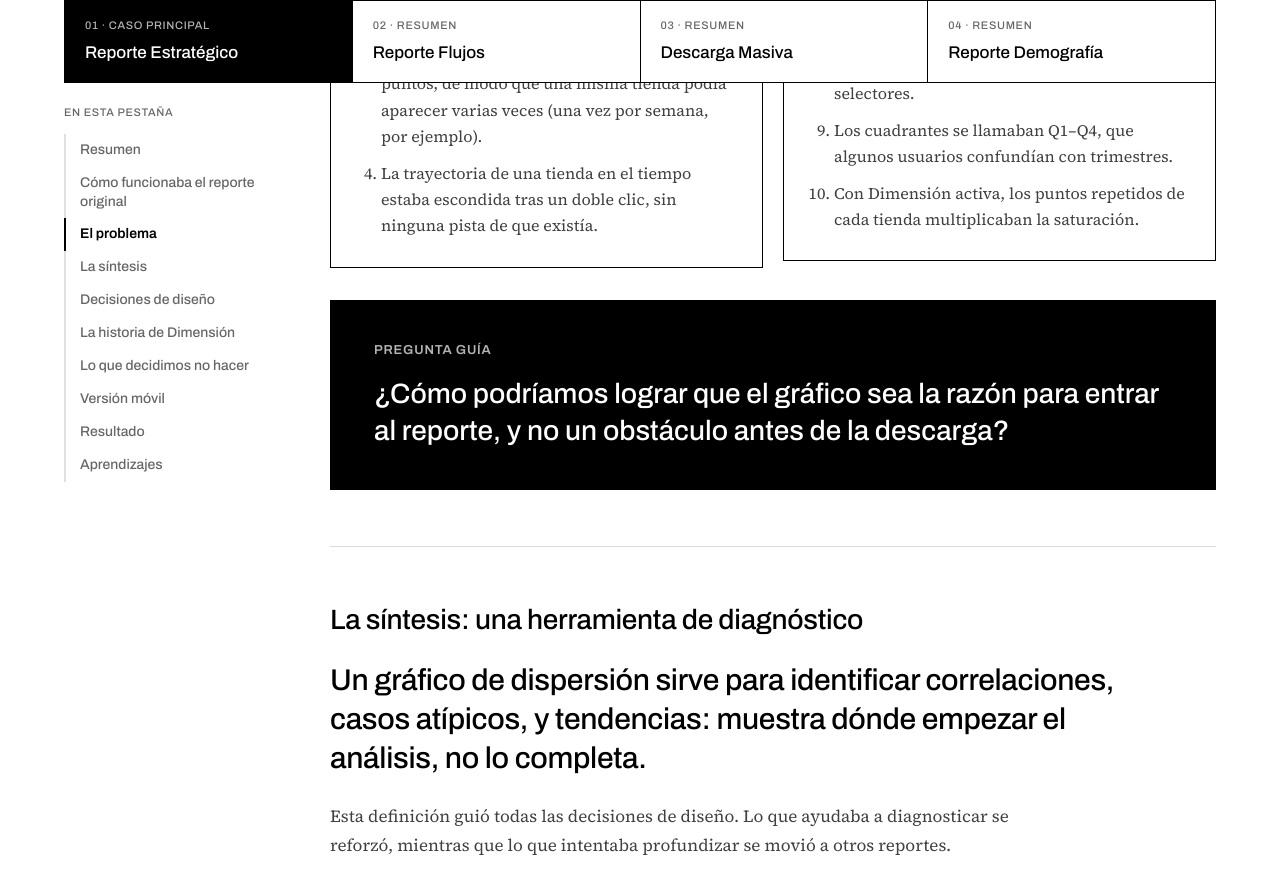
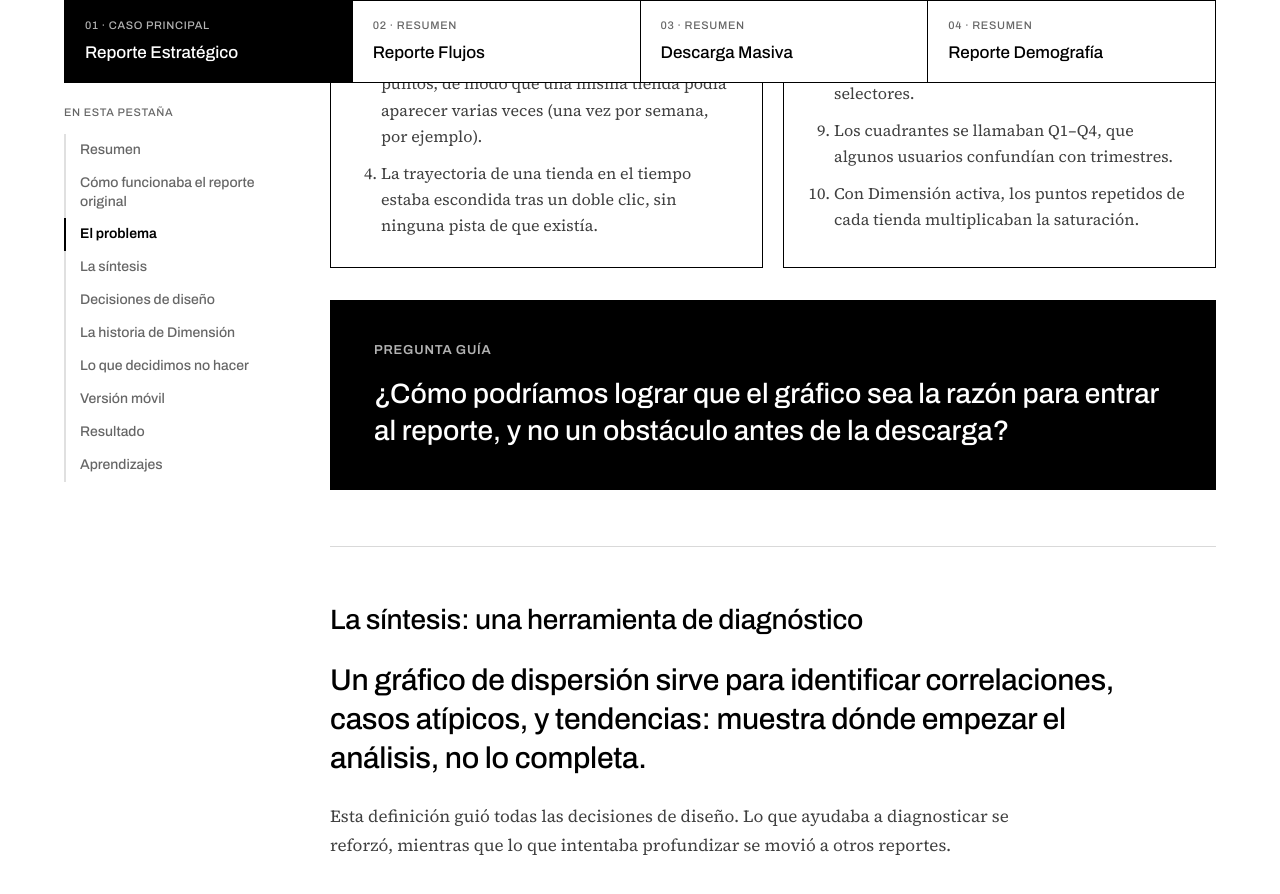
Before and after one commit to cathernandez/cathernandez.github.io, a Jekyll site: the page built from proyectos/plataforma-bi.html, in a window 1280 px wide and 900 px high, scrolled down 5083 px. Shown: the top 894 px of the window. Built offline with Jekyll 4.4.1, drawn with Linux system fonts in a browser that asks for light colours.

Commit message:
Reporte Estratégico: cajas de «El problema» con el mismo alto
Co-Authored-By: Claude Opus 5.5 <noreply@anthropic.com>
Claude-Session: https://claude.ai/code/session_01UYqgEbCiSSGF4VPAAjuLQ2

```diff
--- a/proyectos/plataforma-bi.html
+++ b/proyectos/plataforma-bi.html
@@ -99,7 +99,7 @@ scripts:
 <h3 class="fs-28" id="estrategico-problema-t" style="margin: 0; font-family: 'Archivo', sans-serif; font-weight: 500; font-size: 28px; line-height: 1.2; letter-spacing: -0.01em">El problema: un reporte de visualización usado para descargar una tabla</h3>
 <p style="margin: 0; color: rgba(0,0,0,0.75); line-height: 1.7; font-size: 17px; max-width: 720px">En el discovery descubrimos que los usuarios no usaban el gráfico: entraban al reporte solo para descargar la tabla de datos que había debajo.</p>
 <p style="margin: 0; color: rgba(0,0,0,0.75); line-height: 1.7; font-size: 17px; max-width: 720px">El gráfico no se usaba por dos razones: era difícil de configurar y difícil de leer.</p>
-<div class="pbi-cols pbi-cols--2" style="display: grid; grid-template-columns: repeat(2, minmax(0, 1fr)); gap: 20px; align-items: start">
+<div class="pbi-cols pbi-cols--2" style="display: grid; grid-template-columns: repeat(2, minmax(0, 1fr)); gap: 20px; align-items: stretch">
 <div class="pbi-pad" style="border: 1px solid #000; padding: 28px; display: flex; flex-direction: column; gap: 16px"><h4 style="margin: 0; font-family: 'Archivo', sans-serif; font-weight: 500; font-size: 20px">Difícil de configurar</h4><ol style="margin: 0; padding-left: 22px; color: rgba(0,0,0,0.75); line-height: 1.65; font-size: 16px; display: flex; flex-direction: column; gap: 10px"><li>Antes de ver algo útil había que definir cinco selectores: Vertical, Horizontal, Tamaño, Cuadrante y Dimensión.</li><li>Los selectores usaban conceptos sin explicación. No quedaba claro qué significaba poner un indicador en el "eje horizontal" o dividir el gráfico por la mediana.</li><li>El selector Dimensión era especialmente confuso: cambiaba la temporalidad de los puntos, de modo que una misma tienda podía aparecer varias veces (una vez por semana, por ejemplo).</li><li>La trayectoria de una tienda en el tiempo estaba escondida tras un doble clic, sin ninguna pista de que existía.</li></ol></div>
 <div class="pbi-pad" style="border: 1px solid #000; padding: 28px; display: flex; flex-direction: column; gap: 16px"><h4 style="margin: 0; font-family: 'Archivo', sans-serif; font-weight: 500; font-size: 20px">Difícil de leer</h4><ol start="5" style="margin: 0; padding-left: 22px; color: rgba(0,0,0,0.75); line-height: 1.65; font-size: 16px; display: flex; flex-direction: column; gap: 10px"><li>El tamaño variable de los puntos, siempre activo, saturaba el gráfico.</li><li>El color identificaba tiendas, pero con decenas de tiendas los colores se repetían. Era imposible saber qué punto era cada tienda.</li><li>Las etiquetas de los puntos no ayudaban a distinguirlos entre sí.</li><li>Los ejes no tenían título: para saber qué representaban había que volver a los selectores.</li><li>Los cuadrantes se llamaban Q1–Q4, que algunos usuarios confundían con trimestres.</li><li>Con Dimensión activa, los puntos repetidos de cada tienda multiplicaban la saturación.</li></ol></div>
 </div>
```
